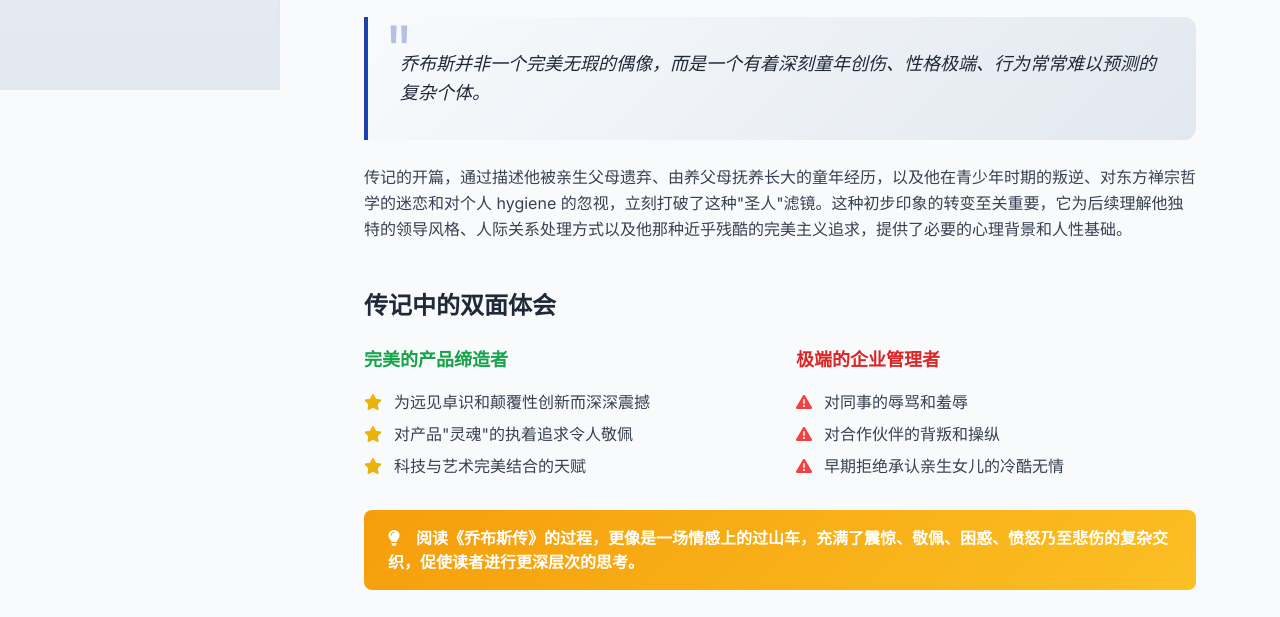
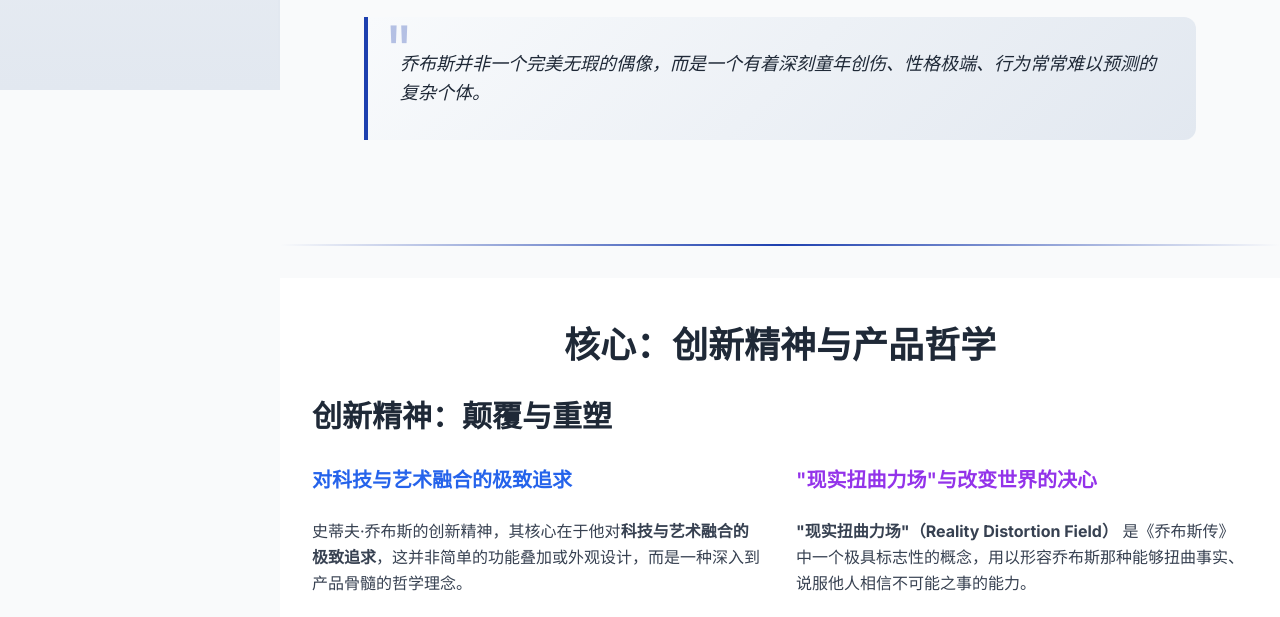
Before and after one commit to edwarchen/Learning_Material, a plain HTML site: page index.html in a window 1280 px wide. Shown: the part 710-1327 px from the top of the page. Drawn offline with nearby package versions, Linux system fonts and the light colour scheme.

Commit message:
Update index.html: remove specified introduction sections

```diff
--- a/index.html
+++ b/index.html
@@ -367,59 +367,9 @@
                     乔布斯并非一个完美无瑕的偶像，而是一个有着深刻童年创伤、性格极端、行为常常难以预测的复杂个体。
                   </p>
                 </div>
-
-                <p class="text-gray-700 leading-relaxed">
-                  传记的开篇，通过描述他被亲生父母遗弃、由养父母抚养长大的童年经历，以及他在青少年时期的叛逆、对东方禅宗哲学的迷恋和对个人 hygiene 的忽视，立刻打破了这种&#34;圣人&#34;滤镜。这种初步印象的转变至关重要，它为后续理解他独特的领导风格、人际关系处理方式以及他那种近乎残酷的完美主义追求，提供了必要的心理背景和人性基础。
-                </p>
               </div>
             </div>
 
-            <div>
-              <h3 class="text-2xl font-semibold text-gray-800 mb-6">传记中的双面体会</h3>
-
-              <div class="grid md:grid-cols-2 gap-8">
-                <div>
-                  <h4 class="text-lg font-semibold text-green-600 mb-4">完美的产品缔造者</h4>
-                  <ul class="space-y-2 text-gray-700">
-                    <li class="flex items-start">
-                      <i class="fas fa-star text-yellow-500 mt-1 mr-3"></i>
-                      <span>为远见卓识和颠覆性创新而深深震撼</span>
-                    </li>
-                    <li class="flex items-start">
-                      <i class="fas fa-star text-yellow-500 mt-1 mr-3"></i>
-                      <span>对产品&#34;灵魂&#34;的执着追求令人敬佩</span>
-                    </li>
-                    <li class="flex items-start">
-                      <i class="fas fa-star text-yellow-500 mt-1 mr-3"></i>
-                      <span>科技与艺术完美结合的天赋</span>
-                    </li>
-                  </ul>
-                </div>
-
-                <div>
-                  <h4 class="text-lg font-semibold text-red-600 mb-4">极端的企业管理者</h4>
-                  <ul class="space-y-2 text-gray-700">
-                    <li class="flex items-start">
-                      <i class="fas fa-exclamation-triangle text-red-500 mt-1 mr-3"></i>
-                      <span>对同事的辱骂和羞辱</span>
-                    </li>
-                    <li class="flex items-start">
-                      <i class="fas fa-exclamation-triangle text-red-500 mt-1 mr-3"></i>
-                      <span>对合作伙伴的背叛和操纵</span>
-                    </li>
-                    <li class="flex items-start">
-                      <i class="fas fa-exclamation-triangle text-red-500 mt-1 mr-3"></i>
-                      <span>早期拒绝承认亲生女儿的冷酷无情</span>
-                    </li>
-                  </ul>
-                </div>
-              </div>
-
-              <div class="insight-highlight mt-8">
-                <i class="fas fa-lightbulb mr-3"></i>
-                阅读《乔布斯传》的过程，更像是一场<strong>情感上的过山车</strong>，充满了震惊、敬佩、困惑、愤怒乃至悲伤的复杂交织，促使读者进行更深层次的思考。
-              </div>
-            </div>
           </div>
         </div>
       </section>
```
